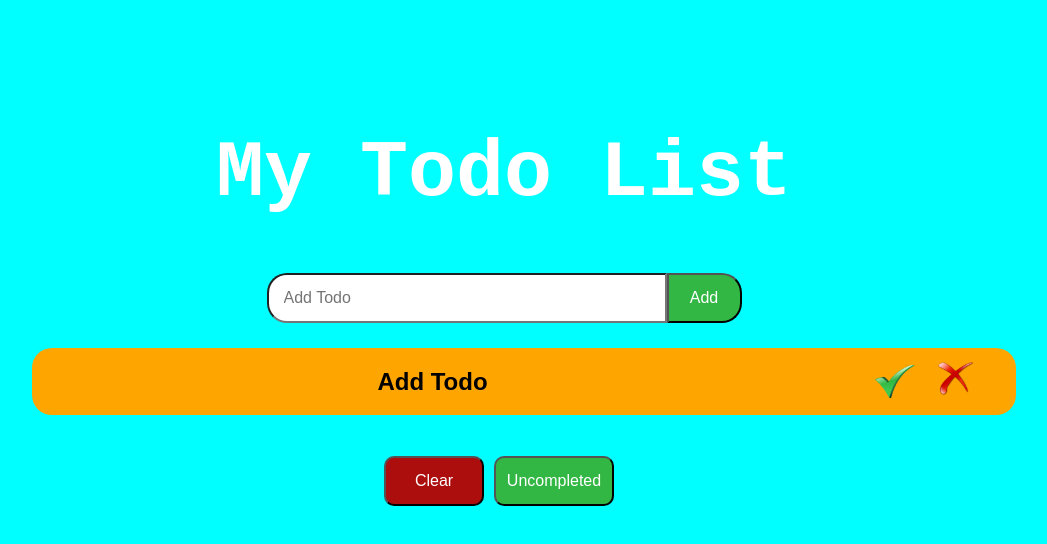
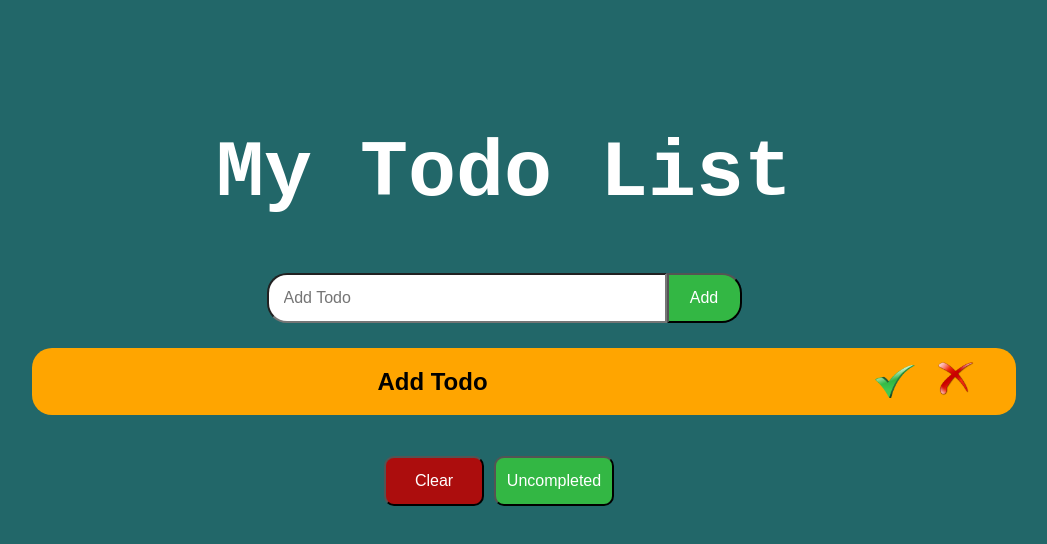
Before and after one commit to EyupBahar/ToDoApp_Redux, a React (Create React App) app: page / in a window 1280 px wide. Shown: the top 544 px of the page, without its empty margins (136-1183 px from the left). Built offline with nearby package versions, Linux system fonts and the light colour scheme.

Commit message:
add app.css

```diff
--- a/src/App.css
+++ b/src/App.css
@@ -6,7 +6,7 @@
 body {
   margin: 0;
   padding: 0;
-  background-color: aqua;
+  background-color: #226769;
 }
 
 .todoList {
```
